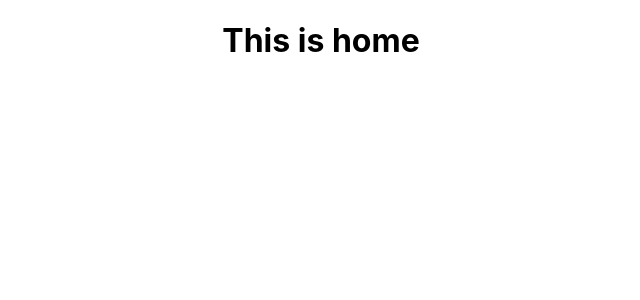
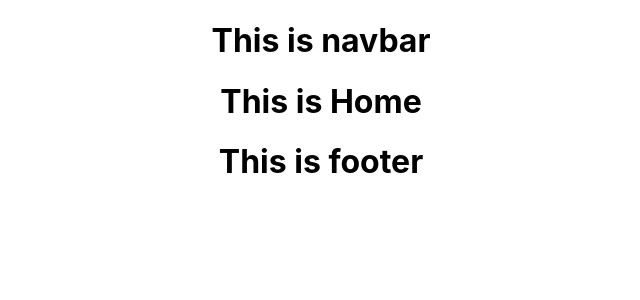
Before and after one commit to RupsanaAkter/real-estate, a React (Create React App) app: page / in a window 1280 px wide. Shown: the top 300 px of the page, without its empty margins (319-959 px from the left). Built offline with nearby package versions, Linux system fonts and the light colour scheme.

Commit message:
added footer navber and routes

```diff
--- a/src/App.js
+++ b/src/App.js
@@ -1,11 +1,13 @@
-import logo from './logo.svg';
+
+import { RouterProvider } from 'react-router-dom';
 import './App.css';
+import router from './Routes/Routes/Routes';
 
 function App() {
   return (
-    <div className="App">
-     <h1>This is home</h1>
-    </div>
+    <div className='App max-w-[1440px] mx-auto' >
+    <RouterProvider router={router}></RouterProvider>
+  </div>
   );
 }
 
--- /dev/null
+++ b/src/Layout/Main.js
@@ -0,0 +1,16 @@
+import React from 'react';
+import Navbar from '../pages/Shared/Navbar/Navbar';
+import { Outlet } from 'react-router-dom';
+import Footer from '../pages/Shared/Footer/Footer';
+
+const Main = () => {
+    return (
+        <div>
+            <Navbar></Navbar>
+            <Outlet></Outlet>
+            <Footer></Footer>
+        </div>
+    );
+};
+
+export default Main;
--- /dev/null
+++ b/src/Routes/Routes/Routes.js
@@ -0,0 +1,21 @@
+import { createBrowserRouter } from "react-router-dom";
+import Main from "../../Layout/Main";
+import Home from "../../pages/Home/Home/Home";
+
+
+
+const router = createBrowserRouter([
+    {
+        path: '/',
+        element: <Main></Main>,
+        children: [
+            {
+                path: '/',
+                element: <Home></Home>
+            },
+
+        ]
+    }
+])
+
+export default router;
--- /dev/null
+++ b/src/pages/Home/Home/Home.js
@@ -0,0 +1,11 @@
+import React from 'react';
+
+const Home = () => {
+    return (
+        <div>
+            <h1>This is Home</h1>
+        </div>
+    );
+};
+
+export default Home;
--- /dev/null
+++ b/src/pages/Shared/Footer/Footer.js
@@ -0,0 +1,11 @@
+import React from 'react';
+
+const Footer = () => {
+    return (
+        <div>
+            <h1>This is footer</h1>
+        </div>
+    );
+};
+
+export default Footer;
--- /dev/null
+++ b/src/pages/Shared/Navbar/Navbar.js
@@ -0,0 +1,11 @@
+import React from 'react';
+
+const Navbar = () => {
+    return (
+        <div>
+            <h1>This is navbar</h1>
+        </div>
+    );
+};
+
+export default Navbar;
```
